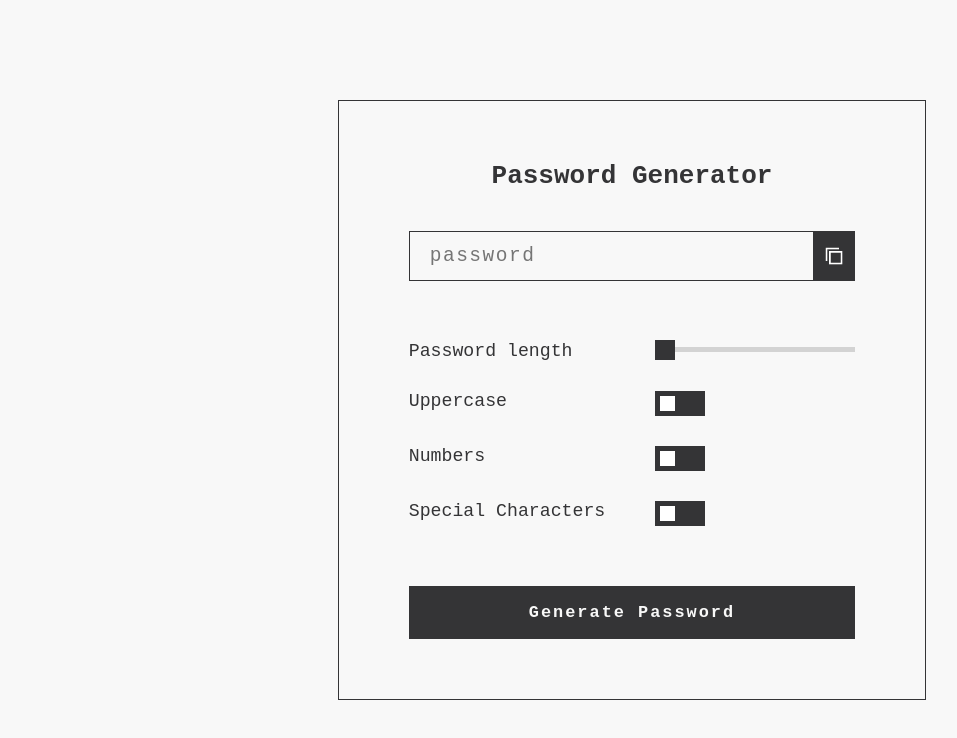
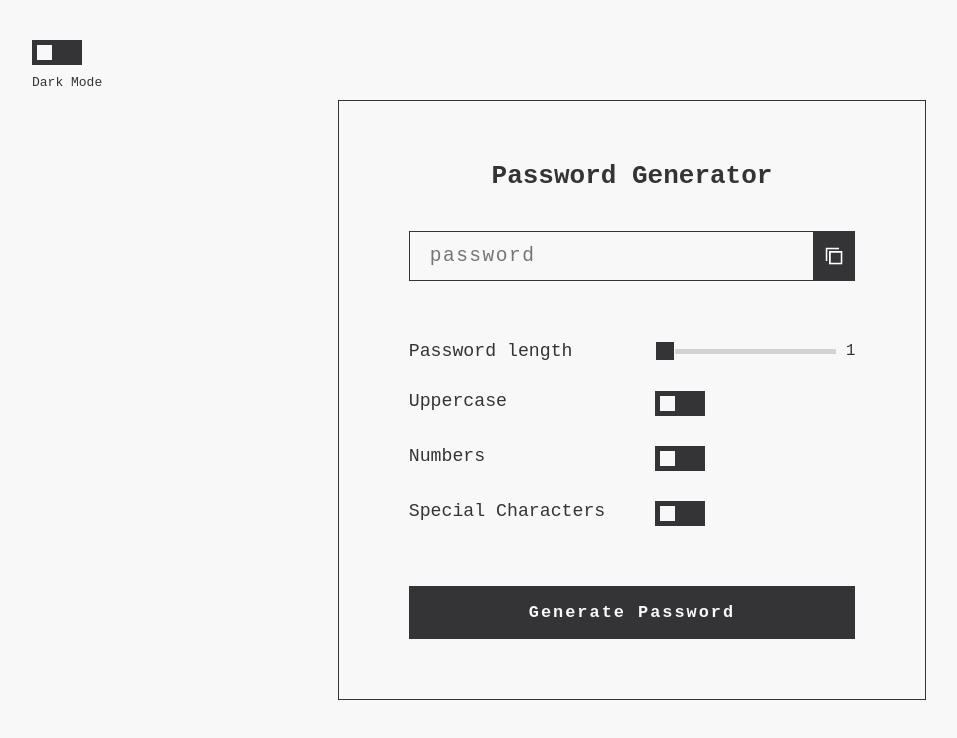
Before and after one commit to pulkit-jasti/password-generator, a plain HTML site: page index.html in a window 1280 px wide. Shown: the whole page, without its empty margins (8-965 px from the left). Drawn offline with Linux system fonts and the light colour scheme.

Commit message:
dark mode update, final update

```diff
--- a/index.html
+++ b/index.html
@@ -10,6 +10,11 @@
 
 	<body>
 		<main class="main-page dark-bck">
+			<div class="dark-mode-btn checkbox">
+				<input type="checkbox" id="dark-mode-toggle" />
+				<label for="dark-mode-toggle" class="dark-switch">Toggle</label>
+				<p class="dark-txt">Dark Mode</p>
+			</div>
 			<div class="main-wrapper dark-bck dark-border">
 				<div class="title dark-txt">Password Generator</div>
 				<div class="display-wrapper">
@@ -20,24 +25,26 @@
 				</div>
 				<form action="" id="form" class="dark-bck">
 					<label for="length" class="dark-txt">Password length</label>
-					<div><input type="range" id="length" min="1" max="50" value="0" /></div>
+					<div class="range-wrapper">
+						<input type="range" id="length" min="1" max="50" value="0" /><span id="range-number" class="dark-txt">1</span>
+					</div>
 
 					<label for="upper-case" class="dark-txt">Uppercase</label>
 					<div class="checkbox">
 						<input type="checkbox" id="upper-case" />
-						<label for="upper-case" class="Switch">Toggle</label>
+						<label for="upper-case" class="dark-switch">Toggle</label>
 					</div>
 
 					<label for="numbers" class="dark-txt">Numbers</label>
 					<div class="checkbox">
 						<input type="checkbox" id="numbers" />
-						<label for="numbers" class="Switch">Toggle</label>
+						<label for="numbers" class="dark-switch">Toggle</label>
 					</div>
 
 					<label for="special-characters" class="dark-txt">Special Characters</label>
 					<div class="checkbox">
 						<input type="checkbox" id="special-characters" />
-						<label for="special-characters" class="Switch">Toggle</label>
+						<label for="special-characters" class="dark-switch">Toggle</label>
 					</div>
 
 					<button type="submit" id="submit" class="dark-border">Generate Password</button>
--- a/script.js
+++ b/script.js
@@ -12,6 +12,10 @@ const numbersList = arrayGenerator(48, 57);
 const symbolsList = arrayGenerator(33, 47).concat(arrayGenerator(58, 64)).concat(arrayGenerator(91, 96));
 
 let password = '';
+
+document.getElementById('length').addEventListener('input', () => {
+	document.getElementById('range-number').innerHTML = document.getElementById('length').value;
+});
 
 form.addEventListener('submit', e => {
 	e.preventDefault();
@@ -70,7 +74,6 @@ function darkMode() {
 	let bck = document.querySelectorAll('.dark-bck');
 	let txt = document.querySelectorAll('.dark-txt');
 	let border = document.querySelectorAll('.dark-border');
-	let Switch = document.querySelectorAll('.dark-switch');
 
 	for (let i = 0; i < bck.length; i++) {
 		bck[i].style.backgroundColor = '#343436';
@@ -83,17 +86,12 @@ function darkMode() {
 	for (i = 0; i < border.length; i++) {
 		border[i].style.borderColor = '#f8f8f8';
 	}
-
-	for (i = 0; i < Switch.length; i++) {
-		border[i].style.backgroundColor = '#f8f8f8 !important';
-	}
 }
 
 function lightMode() {
 	let bck = document.querySelectorAll('.dark-bck');
 	let txt = document.querySelectorAll('.dark-txt');
 	let border = document.querySelectorAll('.dark-border');
-	let Switch = document.querySelectorAll('.dark-switch');
 
 	for (let i = 0; i < bck.length; i++) {
 		bck[i].style.backgroundColor = '#f8f8f8';
@@ -107,3 +105,7 @@ function lightMode() {
 		border[i].style.borderColor = '#343436';
 	}
 }
+
+document.getElementById('dark-mode-toggle').addEventListener('input', () => {
+	document.getElementById('dark-mode-toggle').checked ? darkMode() : lightMode();
+});
--- a/style.scss
+++ b/style.scss
@@ -18,6 +18,8 @@ $silver: #f8f8f8;
 
 	color: $gray;
 	font-family: monospace;
+
+	transition: background-color 1000ms, border-color 1000ms, color 1000ms;
 }
 
 //MIXIN
@@ -40,6 +42,19 @@ main {
 	width: 100%;
 	background-color: $silver;
 	@include flexcenter();
+
+	.dark-mode-btn {
+		position: absolute;
+		top: 40px;
+		left: 40px;
+		display: flex;
+		flex-direction: column;
+		align-items: flex-start;
+
+		p {
+			margin-top: 10px;
+		}
+	}
 
 	.main-wrapper {
 		@include flexcenter();
@@ -86,10 +101,12 @@ main {
 				border: 1.5px solid $gray;
 				border-left: none;
 				background-color: $gray;
+				transition: background-color 0ms, border-color 1000ms;
 				@include flexcenter();
 
 				img {
 					height: 20px;
+					transition-duration: 0ms;
 				}
 
 				&:hover {
@@ -106,13 +123,23 @@ main {
 		form {
 			display: grid;
 			grid-template-columns: auto 200px;
-			//gap: 20px;
 			row-gap: 30px;
 			column-gap: 50px;
+			background-color: $silver;
 
 			label {
 				font-size: 1.4rem;
-				//background-color: lightblue;
+			}
+
+			.range-wrapper {
+				display: flex;
+				justify-content: center;
+				align-items: center;
+
+				span {
+					margin-left: 10px;
+					font-size: 1.2rem;
+				}
 			}
 
 			#length {
@@ -131,7 +158,7 @@ main {
 				width: 20px;
 				height: 20px;
 				background-color: $gray;
-				border: 1.5px solid $gray;
+				border: 1.5px solid $silver;
 				cursor: pointer;
 			}
 
@@ -158,6 +185,7 @@ main {
 
 				background-color: $gray;
 				color: $silver;
+				transition: background-color 0ms, border-color 1000ms;
 
 				&:hover {
 					cursor: pointer;
@@ -198,7 +226,8 @@ main {
 		left: 5px;
 		width: 15px;
 		height: 15px;
-		background: #fff;
+		background: #f8f8f8;
+		//border: 1px solid $gray;
 		border-radius: 0px;
 		transition: 0.3s;
 	}
```
Also changed, not shown: css/style.min.css.
